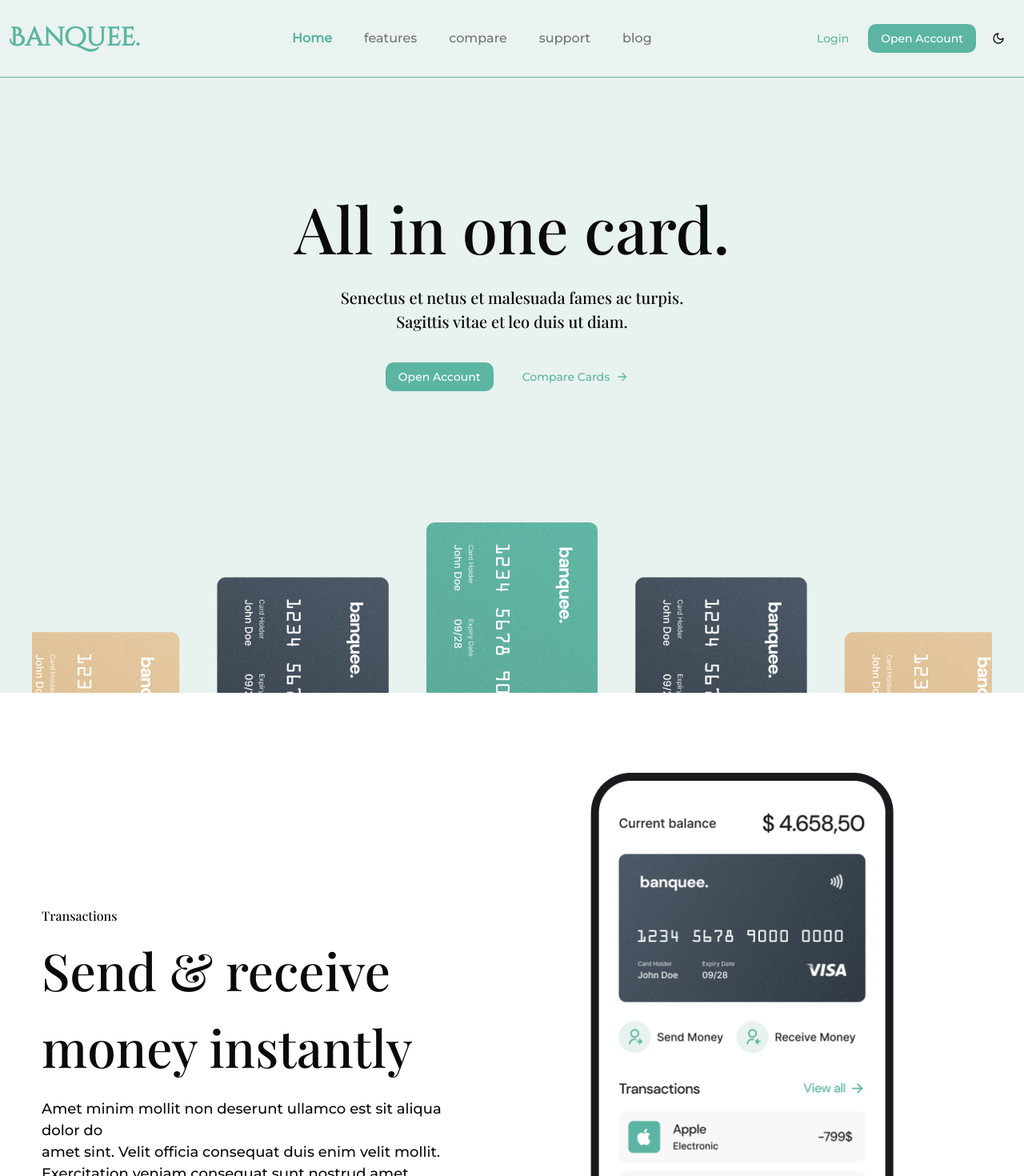
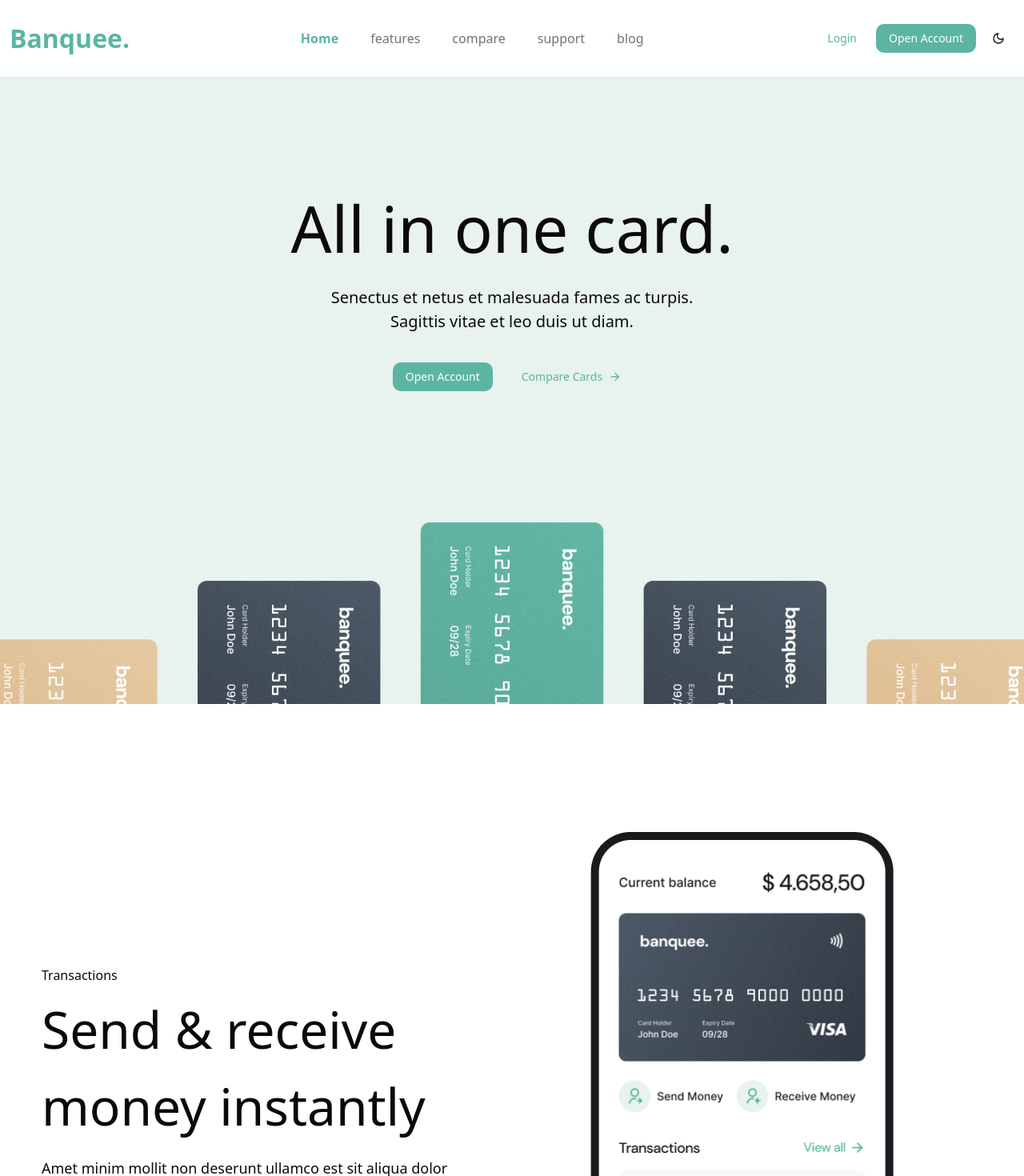
Before and after one commit to mdraseltalukder/banque-home-page, a Next.js app: page / in a window 1280 px wide. Shown: the top 1470 px of the page at 80% size. Built offline with nearby package versions, Linux system fonts and the light colour scheme.

Commit message:
all added

```diff
--- a/src/app/globals.css
+++ b/src/app/globals.css
@@ -5,9 +5,8 @@
 @theme inline {
   --color-background: var(--background);
   --color-foreground: var(--foreground);
-  --font-cinzel: var(--font-cinzel-decorative);
-  --font-playfair: var(--font-playfair);
-  --font-montserrat: var(--font-montserrat);
+  --font-sans: var(--font-geist-sans);
+  --font-mono: var(--font-geist-mono);
   --color-sidebar-ring: var(--sidebar-ring);
   --color-sidebar-border: var(--sidebar-border);
   --color-sidebar-accent-foreground: var(--sidebar-accent-foreground);
--- a/src/app/layout.tsx
+++ b/src/app/layout.tsx
@@ -2,28 +2,18 @@
 import Navbar from "@/components/layout/Navbar";
 import { ThemeProvider } from "@/components/theme-provider";
 import type { Metadata } from "next";
-import {
-  Cinzel_Decorative,
-  Montserrat,
-  Playfair_Display,
-} from "next/font/google";
+
+import { Geist, Geist_Mono } from "next/font/google";
 import "./globals.css";
 
-const cinzelDecorative = Cinzel_Decorative({
-  variable: "--font-cinzel-decorative",
+const geistSans = Geist({
+  variable: "--font-geist-sans",
   subsets: ["latin"],
-  weight: ["400"],
 });
 
-const playfairDisplay = Playfair_Display({
-  variable: "--font-playfair",
+const geistMono = Geist_Mono({
+  variable: "--font-geist-mono",
   subsets: ["latin"],
-  weight: ["500"],
-});
-const montserrat = Montserrat({
-  variable: "--font-montserrat",
-  subsets: ["latin"],
-  weight: ["500"],
 });
 
 export const metadata: Metadata = {
@@ -39,7 +29,7 @@
   return (
     <html lang="en">
       <body
-        className={`${playfairDisplay.variable} ${cinzelDecorative.variable} ${montserrat.variable} antialiased`}
+        className={`${geistSans.variable} ${geistMono.variable} antialiased`}
       >
         <ThemeProvider
           attribute="class"
--- a/src/components/AdvancedStatis.tsx
+++ b/src/components/AdvancedStatis.tsx
@@ -52,6 +52,7 @@
         className=" lg:mr-[111px] max-h-full object-cover  px-10 sm:px-0 "
         width={379}
         height={550}
+        sizes="(min-width: 1280px) 353px, (min-width: 1040px) 28.18vw, (min-width: 800px) calc(39.55vw - 25px), (min-width: 760px) calc(-320vw + 2779px), (min-width: 640px) 50vw, (min-width: 440px) 299px, calc(85.83vw - 62px)"
       />
     </div>
   );
--- a/src/components/AllInOneBank.tsx
+++ b/src/components/AllInOneBank.tsx
@@ -9,7 +9,7 @@
   return (
     <>
       <hr />
-      <div className="flex flex-col CustomContainer items-center gap-24 mt-[100px]">
+      <div className="flex flex-col CustomContainer items-center gap-24 mt-[160px]">
         <div className="flex flex-col gap-4 items-center ">
           <h2 className="heading2">All in one bank. Really.</h2>
           <p className="paragraph">
--- a/src/components/Banking.tsx
+++ b/src/components/Banking.tsx
@@ -5,7 +5,7 @@
 
 export default function Banking() {
   return (
-    <div className="CustomContainer flex flex-col px-3 lg:px-0 sm:flex-row  items-center justify-center md:items-end md:justify-evenly text-white bg-[#5BB5A2] mt-25 rounded-2xl">
+    <div className="CustomContainer flex flex-col px-3 lg:px-0 sm:flex-row  items-center justify-center md:items-end md:justify-evenly text-white bg-[#5BB5A2] mt-40 rounded-2xl">
       <div className="flex flex-col items-start justify-start gap-4 my-24">
         <div className="flex flex-col items-start gap-4">
           <h2 className="heading2">
--- a/src/components/Help.tsx
+++ b/src/components/Help.tsx
@@ -9,7 +9,7 @@
 
 export default function Help() {
   return (
-    <div className="CustomContainer  flex-col sm:flex-row  flex items-start justify-between mt-25">
+    <div className="CustomContainer  flex-col sm:flex-row  flex items-start justify-between mt-40">
       <div className="flex flex-1 flex-col items-start gap-12">
         <h2 className="heading2">Need help?</h2>
 
--- a/src/components/Hero.tsx
+++ b/src/components/Hero.tsx
@@ -5,13 +5,13 @@
 export default function Hero() {
   return (
     <div className="bg-[#e8f2ee] dark:bg-background">
-      <div className="CustomContainer flex flex-col px-3 lg:px-0 gap-3 items-center text-center justify-center pt-[60px] lg:pt-[128px] ">
-        <h1 className="heading1">All in one card.</h1>
-        <h4 className="heading4">
+      <div className="mx-auto box-border overflow-hidden flex flex-col lg:px-0 gap-3 items-center text-center justify-center pt-[60px] lg:pt-[128px] ">
+        <h1 className="heading1  px-3">All in one card.</h1>
+        <h4 className="heading4  px-3">
           Senectus et netus et malesuada fames ac turpis. <br /> Sagittis vitae
           et leo duis ut diam.
         </h4>
-        <div className="flex items-center gap-2 md:gap-6 mt-6 mb-[65px] lg:mb-[152px]">
+        <div className="flex items-center gap-2 md:gap-6 mt-6 mb-[65px] lg:mb-[152px]  px-3">
           <Button className="px-4 py-2 text-white bg-[#5BB5A2] rounded-lg">
             Open Account
           </Button>
--- a/src/components/ManageCard.tsx
+++ b/src/components/ManageCard.tsx
@@ -4,7 +4,7 @@
 
 export default function ManageCard() {
   return (
-    <div className="CustomContainer flex-col sm:flex-row flex gap-10 lg:gap-[170px] mt-[100px] items-center justify-between ">
+    <div className="CustomContainer flex-col sm:flex-row flex gap-10 lg:gap-[170px] mt-[160px] items-center justify-between ">
       <div className="flex flex-col items-start   ">
         <h3 className="heading3">Cards</h3>
         <h2 className="pt-[8px] py-[16px] heading2">
@@ -51,6 +51,7 @@
         className=" lg:mr-[111px] max-h-full object-cover  px-10 sm:px-0"
         width={379}
         height={550}
+        sizes="(min-width: 1280px) 353px, (min-width: 1040px) 28.18vw, (min-width: 800px) calc(39.55vw - 25px), (min-width: 760px) calc(-320vw + 2779px), (min-width: 640px) 50vw, (min-width: 440px) 299px, calc(85.83vw - 62px)"
       />
     </div>
   );
--- a/src/components/SavingAccount.tsx
+++ b/src/components/SavingAccount.tsx
@@ -4,7 +4,7 @@
 
 export default function Savings() {
   return (
-    <div className="CustomContainer flex-col sm:flex-row  flex gap-10 lg:gap-[170px] mt-[100px] items-center justify-between mb-[100px]">
+    <div className="CustomContainer flex-col sm:flex-row  flex gap-10 lg:gap-[170px] mt-[160px] items-center justify-between mb-[160px]">
       <div className="flex flex-col items-start   ">
         <h3 className="heading3">Saving Accounts</h3>
         <h2 className="pt-[8px] py-[16px] heading2">
@@ -52,7 +52,7 @@
         className=" lg:mr-[111px] max-h-full object-cover  px-10 sm:px-0"
         width={379}
         height={550}
-
+        sizes="(min-width: 1280px) 353px, (min-width: 1040px) 28.18vw, (min-width: 800px) calc(39.55vw - 25px), (min-width: 760px) calc(-320vw + 2779px), (min-width: 640px) 50vw, (min-width: 440px) 299px, calc(85.83vw - 62px)"
       />
     </div>
   );
--- a/src/components/Transactions.tsx
+++ b/src/components/Transactions.tsx
@@ -4,7 +4,7 @@
 
 export default function Transactions() {
   return (
-    <div className="CustomContainer mx-auto flex flex-col gap-10 sm:flex-row lg:gap-[170px] mt-[100px] items-center justify-between ">
+    <div className="CustomContainer mx-auto flex flex-col gap-10 sm:flex-row lg:gap-[170px] mt-[160px] items-center justify-between ">
       <div className="flex flex-col items-start   ">
         <h3 className="heading3">Transactions</h3>
         <h2 className="pt-[8px] py-[16px] heading2">
@@ -51,6 +51,7 @@
         className=" lg:mr-[111px] max-w-full object-cover px-10 sm:px-0"
         width={379}
         height={550}
+        sizes="(min-width: 1280px) 353px, (min-width: 1040px) 28.18vw, (min-width: 800px) calc(39.55vw - 25px), (min-width: 760px) calc(-320vw + 2779px), (min-width: 640px) 50vw, (min-width: 440px) 299px, calc(85.83vw - 62px)"
       />
     </div>
   );
--- a/src/components/layout/Navbar.tsx
+++ b/src/components/layout/Navbar.tsx
@@ -36,7 +36,7 @@
     },
   ];
   return (
-    <nav className="sticky top-0 z-50 w-full bg-[#e8f2ee]/95 dark:bg-background/95 border-b border-[#5BB5A2]  transition-all backdrop:blur supports-[backdrop-filter]:bg-[#e8f2ee]/90">
+    <nav className="sticky top-0 z-50 w-full bg-background border-b   transition-all backdrop:blur supports-[backdrop-filter]:bg-background/90">
       <div className="flex flex-col lg:flex-row items-center justify-between py-6 max-w-[1400px] px-3 overflow-hidden mx-auto">
         <Link
           className="font-[700] text-[24px] md:text-[32px] text-[#5BB5A2] font-cinzel"
```
